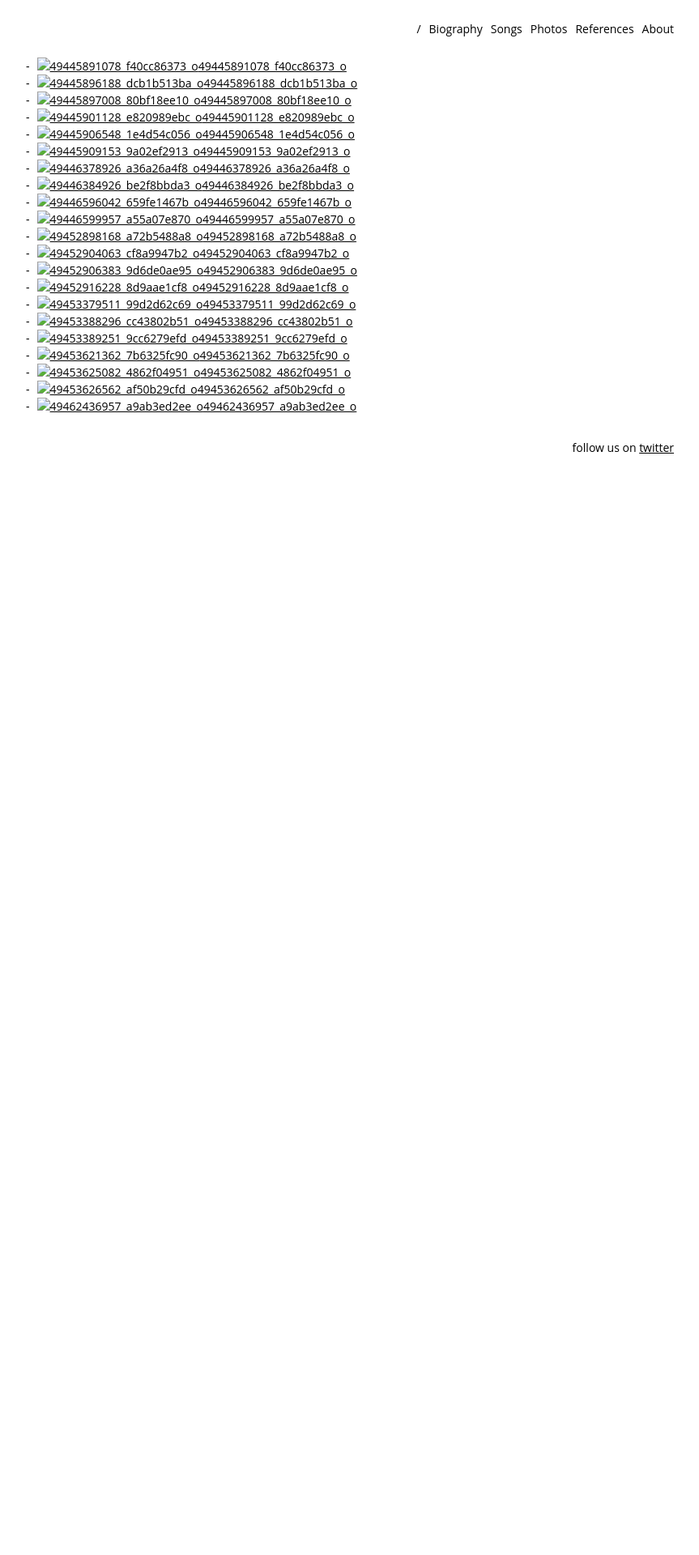
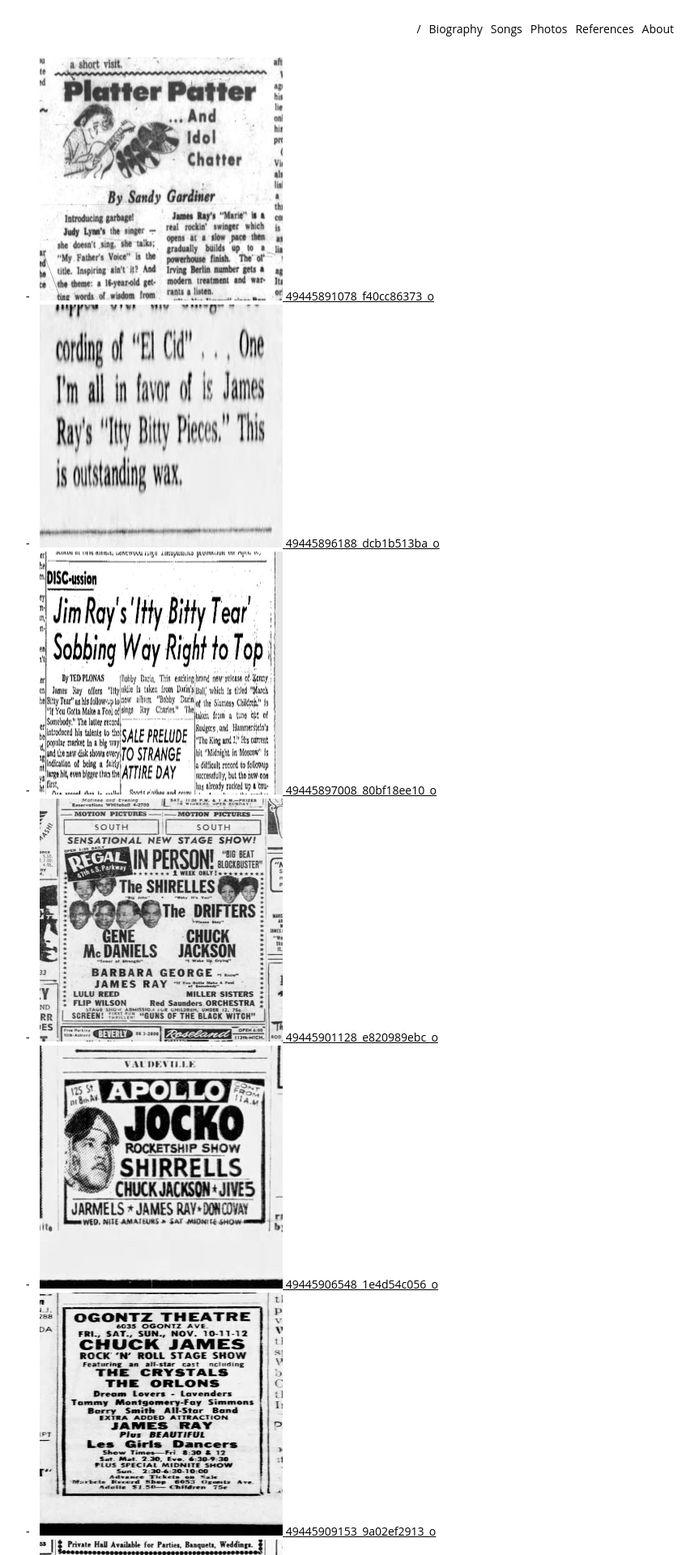
Before and after one commit to jamesraymusic/jamesraymusic.github.io, a Jekyll site: the page built from photos.md, in a window 1280 px wide. Shown: the top 1920 px of the page at 81% size, without its empty margins (208-1071 px from the left). Built offline with Jekyll 4.4.1, drawn with Linux system fonts in a browser that asks for light colours; comment, search, counter and statistics services are not loaded; before the commit the page ends 900 px from its top, so only the background shows below that.

Commit message:
rework image-gallery

```diff
--- a/_includes/footer.html
+++ b/_includes/footer.html
@@ -1,5 +1,6 @@
 <footer>
   {{ site.footer }}
+</footer>
+
 <script type="text/javascript" src="/whereisjamesray/plugins/lightbox/lightbox.js"></script>
 <link rel="stylesheet" href="/whereisjamesray/plugins/lightbox/lightbox.css">
-</footer>
--- a/_includes/image-gallery.html
+++ b/_includes/image-gallery.html
@@ -6,4 +6,11 @@
     .image-gallery li a img {width: 100%; display: block;}
 </style>
 
-<ul class="image-gallery">{% for file in site.static_files %}{% if file.path contains include.folder %}{% if file.extname == '.jpg' or file.extname == '.jpeg' or file.extname == '.JPG' or file.extname == '.JPEG' %}{% assign filenameparts = file.path | split: "/" %}{% assign filename = filenameparts | last | replace: file.extname,"" %}<li><a href="{{ file.path | relative_url }}" title="{{ filename }}"><img src="//images.weserv.nl/?url={{ site.url | replace: 'http://','' | replace: 'https://','' }}{{ file.path | relative_url }}&w=300&h=300&output=jpg&q=50&t=square" alt="{{ filename }}" title="{{ filename }}" /><span>{{ filename }}</span></a></li>{% endif %}{% endif %}{% endfor %}</ul>
+<ul class="image-gallery">{% for file in site.static_files %}{% if file.path contains include.folder %}{% if file.extname == '.jpg' or file.extname == '.jpeg' or file.extname == '.JPG' or file.extname == '.JPEG' %}{% assign filenameparts = file.path | split: "/" %}{% assign filename = filenameparts | last | replace: file.extname,"" %}
+    <li>
+        <a href="{{ file.path | relative_url }}" title="{{ filename }}">
+            <img src="{{ file.path | relative_url }}" alt="{{ filename }}" title="{{ filename }}" width="300" height="300"/>
+            <span>{{ filename }}</span>
+        </a>
+    </li>{% endif %}{% endif %}{% endfor %}
+</ul>
```
